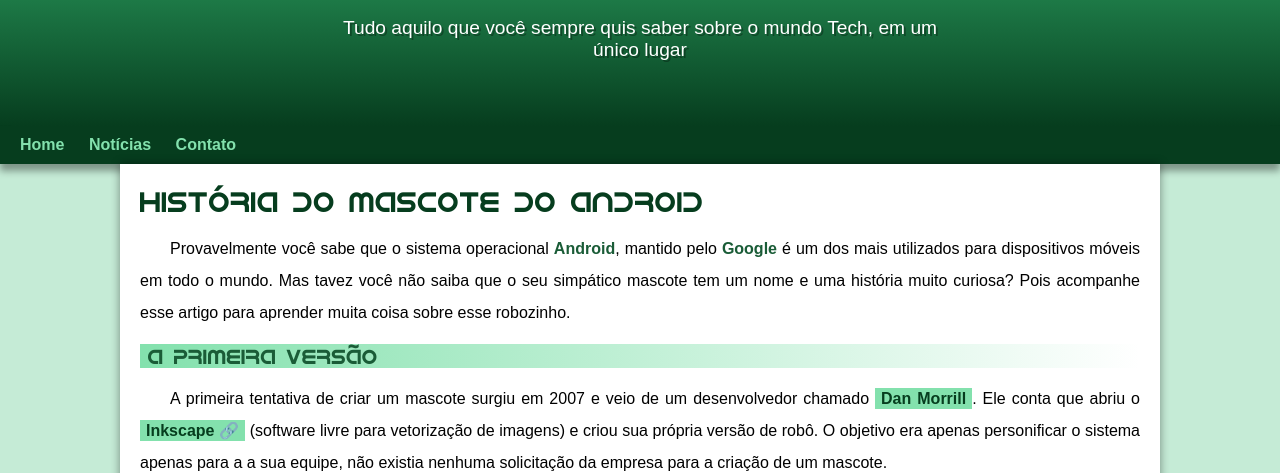
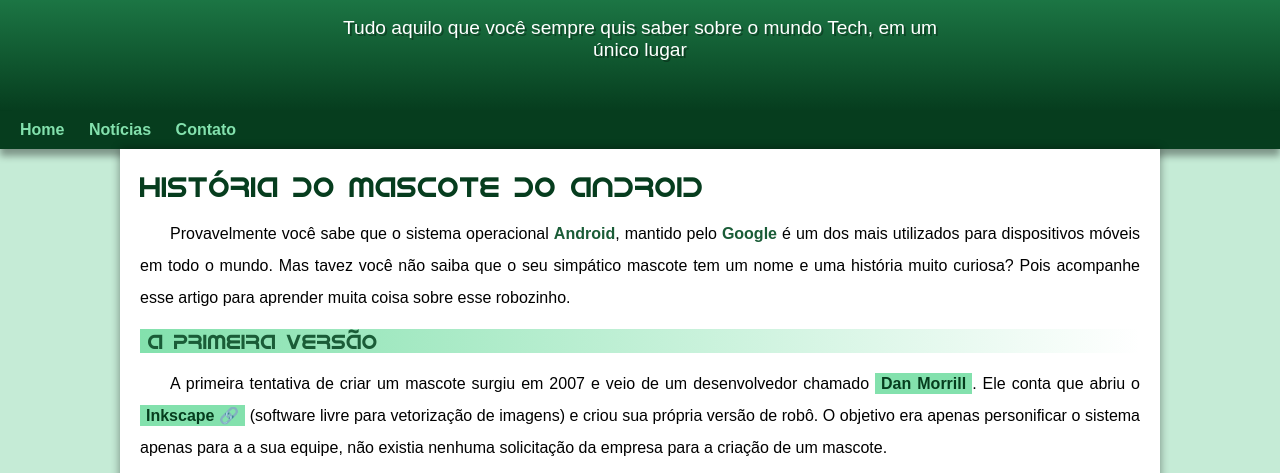
Before and after one commit to edycarlos86/projeto-responsive-nuvens, a plain HTML site: page index.html in a window 1280 px wide. Shown: the part 99-572 px from the top of the page. Drawn offline with Linux system fonts and the light colour scheme.

Commit message:
atualização de versão

```diff
--- a/estilo/style.css
+++ b/estilo/style.css
@@ -58,7 +58,7 @@
     margin: auto;
     padding-left: 10px;
     padding-right: 10px;
-    padding-bottom: 65px; /*aqui mudou em cima*/
+    padding-bottom: 50px; /*aqui mudou em cima*/
     text-shadow: 2px 2px 0px rgba(0, 0, 0, 0.315);
 }
 
```
